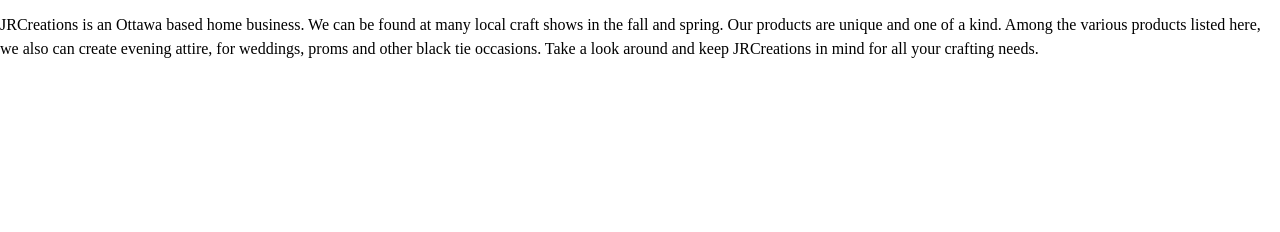
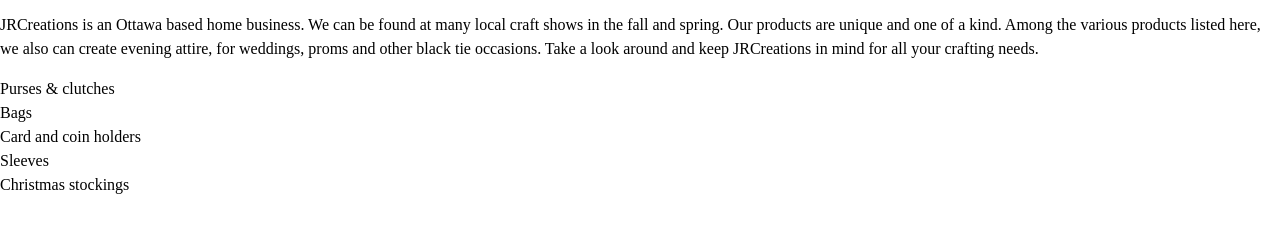
Before and after one commit to Avocado91/jr-creations, a Gatsby site: page / in a window 1280 px wide. Shown: the part 54-286 px from the top of the page. Built offline with nearby package versions, Linux system fonts and the light colour scheme; Gatsby itself is replaced by a stand-in of ours.

Commit message:
Adding products component

```diff
--- /dev/null
+++ b/src/components/Products.js
@@ -0,0 +1,13 @@
+import React from "react"
+
+const Products = () => (
+    <div>
+        <div>Purses & clutches</div>
+        <div>Bags</div>
+        <div>Card and coin holders</div>
+        <div>Sleeves</div>
+        <div>Christmas stockings</div>
+    </div>
+)
+
+export default Products
--- a/src/pages/index.js
+++ b/src/pages/index.js
@@ -3,11 +3,13 @@
 import Layout from "../components/Layout"
 import Header from "../components/Header"
 import HeroBanner from "../components/HeroBanner"
+import Products from "../components/Products"
 
 const IndexPage = () => (
     <Layout>
         <Header />
         <HeroBanner />
+        <Products />
     </Layout>
 )
 
```
